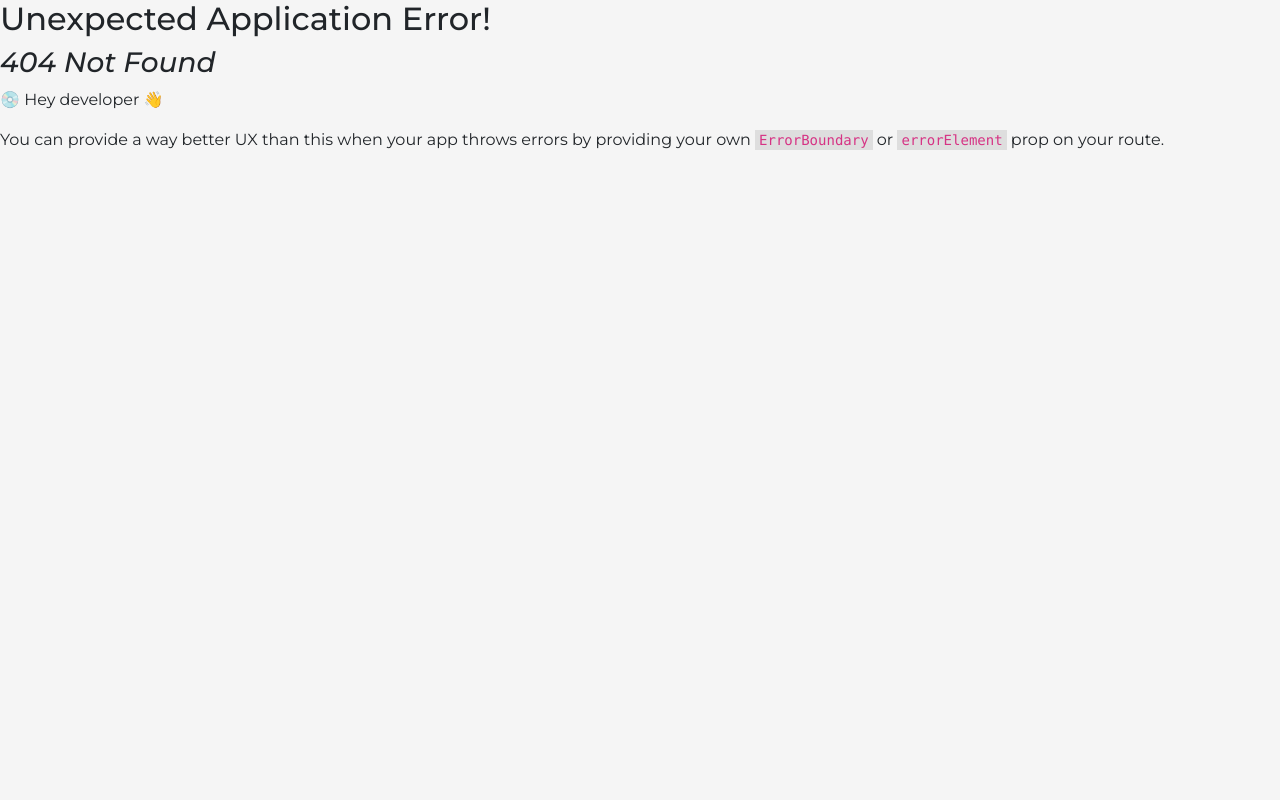
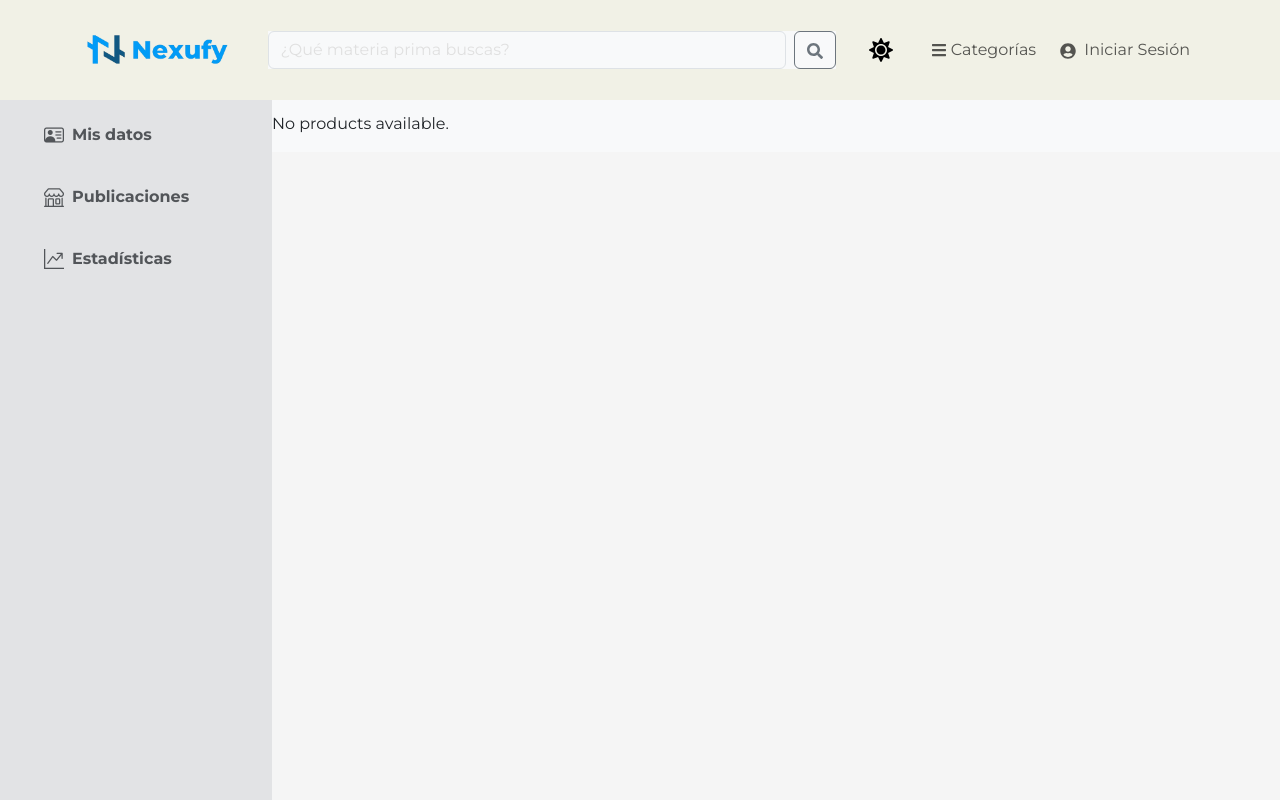
Before and after one commit to pipolag22/nexufy-frontt, a React (Vite) app: page /all in a window 1280 px wide. Before the commit this address had no page. Built offline with nearby package versions, Linux system fonts and the light colour scheme.

Commit message:
pagina de todos los productos

```diff
--- /dev/null
+++ b/src/all-products/Layout.jsx
@@ -0,0 +1,39 @@
+import { useContext } from "react";
+import { AuthenticationContext } from "../services/authenticationContext/authentication.context";
+import { ThemeContext } from "../components/themes/ThemeContext";
+import NavbarHome from "../components/Navbar";
+import { Outlet } from "react-router-dom";
+import FilterSidebar from "./components/FilterSidebar";
+
+const AllProductsLayout = () => {
+  const { user } = useContext(AuthenticationContext);
+  const { darkMode } = useContext(ThemeContext);
+  return (
+    <>
+      <div
+        className={`d-flex flex-column h-100 ${
+          darkMode ? "bg-dark text-light" : "bg-light text-dark"
+        }`}
+      >
+        <nav className="position-fixed w-100 top-0 z-3">
+          <NavbarHome />
+        </nav>
+        <div className="d-flex flex-grow-1">
+          <aside>
+            <FilterSidebar />
+          </aside>
+          <main
+            className="flex-grow-1 me-4"
+            style={{ marginLeft: "17rem", marginTop: "7rem" }}
+          >
+            {" "}
+            {/* Ajusta el margen izquierdo */}
+            <Outlet context={{ user }} />
+          </main>
+        </div>
+      </div>
+    </>
+  );
+};
+
+export default AllProductsLayout;
--- /dev/null
+++ b/src/all-products/components/AllProducts.jsx
@@ -0,0 +1,12 @@
+import React from 'react'
+import ProductList from '../../components/Products/ProductList';
+
+const AllProducts = () => {
+  return (
+    <>
+        <ProductList />
+    </>
+  )
+}
+
+export default AllProducts;
--- /dev/null
+++ b/src/all-products/components/FilterSidebar.jsx
@@ -0,0 +1,66 @@
+import { useContext, useState } from "react";
+import { ThemeContext } from "../../components/themes/ThemeContext";
+import { Col, Row } from "react-bootstrap";
+import { Link } from "react-router-dom";
+
+const FilterSidebar = () => {
+
+    const[filters, setFilters]= useState('');
+    const {darkMode}= useContext(ThemeContext);
+
+    const navs = [
+        {
+          id: 1,
+          name: "Mis datos",
+          icon: "bi bi-person-vcard",
+          url: "/admin/datos",
+          active: true,
+        },
+        {
+          id: 2,
+          name: "Publicaciones",
+          icon: "bi bi-shop",
+          url: "/admin/publicaciones",
+          active: false,
+        },
+        {
+          id: 3,
+          name: "Estadísticas",
+          icon: "bi bi-graph-up-arrow",
+          url: "/admin/estadisticas",
+          active: false,
+        },
+      ];
+  return (
+    <>
+      <div
+        className={`h-100 position-fixed top-0 left-0  ${
+          darkMode ? "bg-dark" : "bg-secondary-subtle"
+        }`}
+        style={{
+          width: "17rem",
+          paddingTop: "3rem",
+          height: "100vh",
+          overflowY: "auto",
+          overflowX: "hidden",
+        }} // Agrega `height` y `overflowY`
+      >
+        <Col className="mt-2 pt-5 w-100">
+          {navs.map((nav) => (
+            <Row key={nav.id} className="py-2 px-5">
+              <Link
+                to={nav.url}
+                className={`nav-link d-flex align-items-center  text-center fw-bold ${darkMode ? "text-light" : "text-body-secondary"}`} // Ajustar el color del texto según el tema
+              >
+                <i className={`${nav.icon} m-2 fs-5`}></i>
+                {nav.name}
+              </Link>
+            </Row>
+          ))}
+        </Col>
+      </div>
+    </>
+  );
+};
+
+export default FilterSidebar;
--- a/src/components/Navbar.jsx
+++ b/src/components/Navbar.jsx
@@ -9,7 +9,7 @@ import {
   NavDropdown,
 } from "react-bootstrap";
 import { FaBars, FaSearch, FaUserCircle } from "react-icons/fa";
-import { useNavigate } from "react-router-dom";
+import { Link, useNavigate } from "react-router-dom";
 import { searchProducts } from "../api/productService";
 import img from "../assets/img/nexufy-horizontal-png.png";
 import { ThemeContext } from "../components/themes/ThemeContext";
@@ -89,9 +89,9 @@ function NavbarHome() {
     >
       <div className="container d-flex justify-content-between align-items-center">
         <Navbar.Brand>
-          <a href="/" style={{ color: "var(--color-text-primary)" }}>
+          <Link to="/" style={{ color: "var(--color-text-primary)" }}>
             <img src={img} alt="Nexufy Logo" style={{ width: "12vw" }} />
-          </a>
+          </Link>
         </Navbar.Brand>
 
         <Form
--- a/src/components/Products/FeaturedProduct.jsx
+++ b/src/components/Products/FeaturedProduct.jsx
@@ -2,6 +2,7 @@ import { useContext } from "react";
 import ProductList from "./ProductList";
 import products from "../../data/products.json";
 import { ThemeContext } from "../themes/ThemeContext"; // Importar el ThemeContext
+import { Link } from "react-router-dom";
 
 const FeaturedProduct = () => {
   const { darkMode } = useContext(ThemeContext); // Acceder al estado del tema
@@ -20,12 +21,12 @@ const FeaturedProduct = () => {
       <ProductList products={firstFourProducts} />
       <div className="text-end mt-4 me-4 link-opacity-100-hover">
         {/* Cambia el color del enlace según el modo oscuro o claro */}
-        <a
-          href="#"
+        <Link
+          to="/all"
           className={`fw-medium ${darkMode ? "text-white" : "text-primary"}`}
         >
           Ver todos los productos →
-        </a>
+        </Link>
       </div>
     </div>
   );
```
Also changed, not shown: src/App.jsx (+12 -0 lines).
